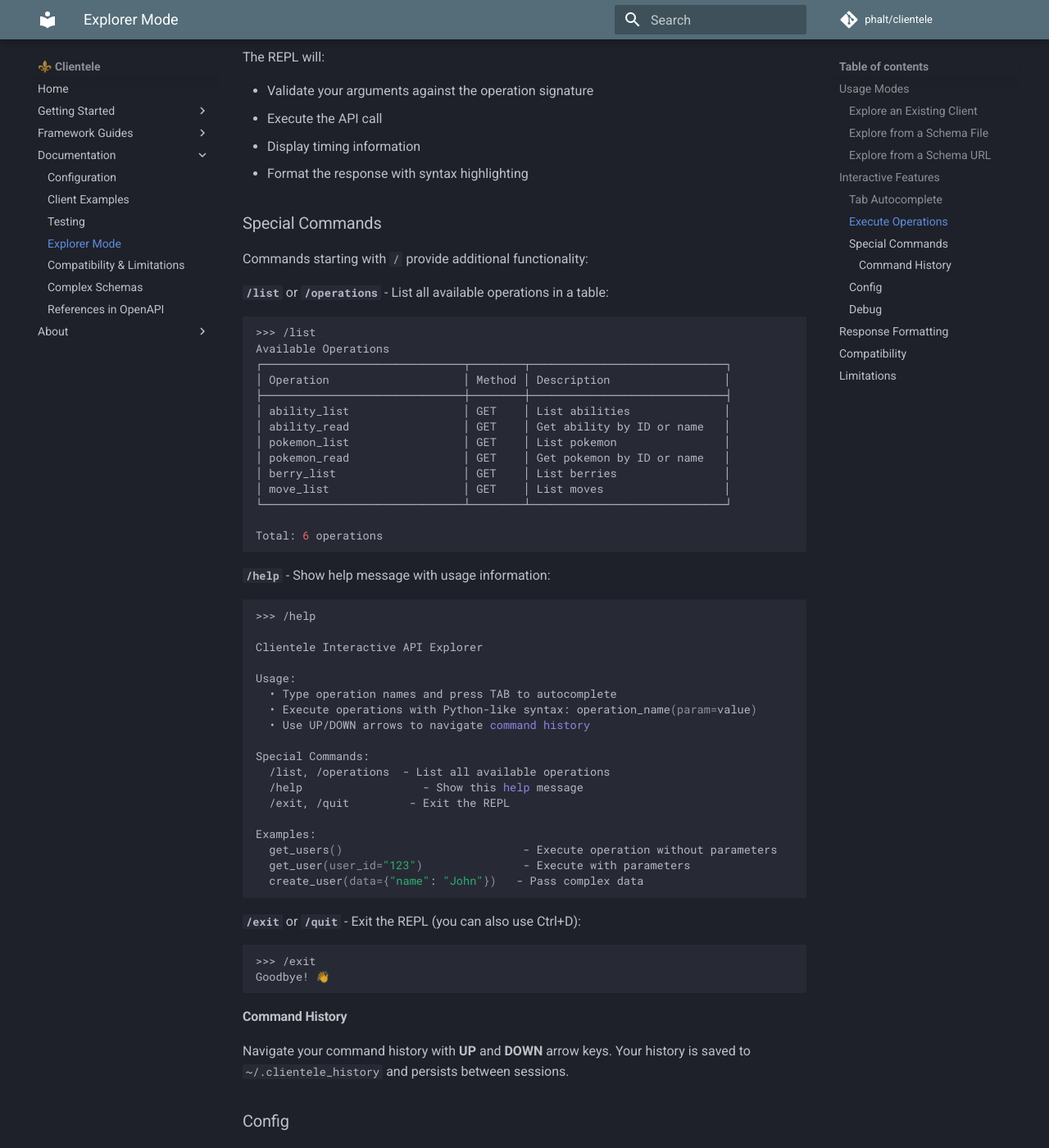
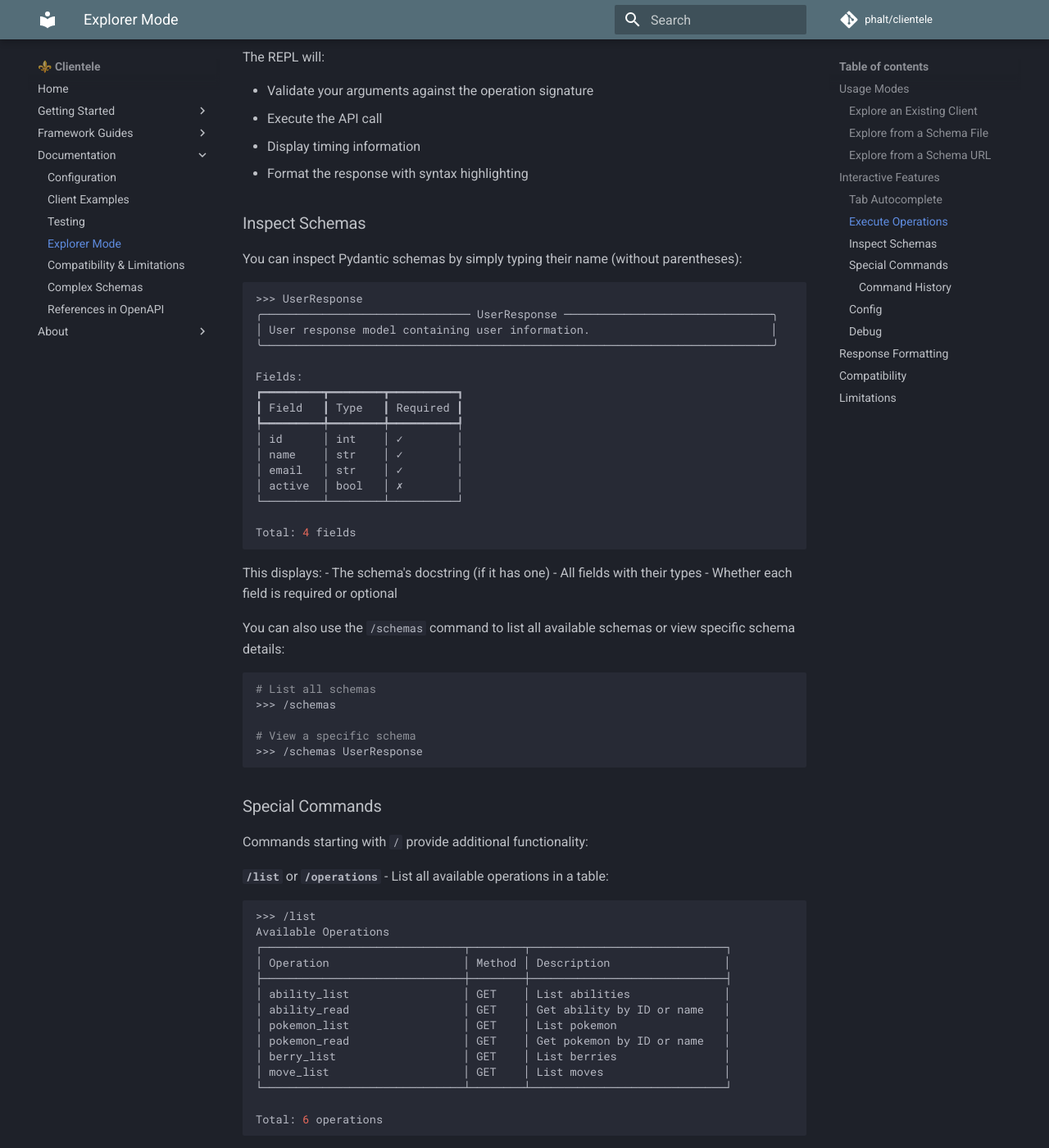
Before and after one commit to phalt/clientele, an MkDocs documentation site: the page built from docs/explore.md, in a window 1280 px wide and 1400 px high, scrolled down 2096 px. Shown: the whole window at 82% size. Built offline with MkDocs 1.6.1 and Material for MkDocs 9.7.7, drawn with Linux system fonts in a browser that asks for light colours; comment, search, counter and statistics services are not loaded.

Commit message:
Add schema inspection feature to explore REPL
Co-authored-by: phalt <490685+phalt@users.noreply.github.com>

````diff
--- a/docs/explore.md
+++ b/docs/explore.md
@@ -71,6 +71,44 @@ The REPL will:
 - Execute the API call
 - Display timing information
 - Format the response with syntax highlighting
+
+### Inspect Schemas
+
+You can inspect Pydantic schemas by simply typing their name (without parentheses):
+
+```sh
+>>> UserResponse
+╭─────────────────────────────── UserResponse ───────────────────────────────╮
+│ User response model containing user information.                           │
+╰────────────────────────────────────────────────────────────────────────────╯
+
+Fields:
+┏━━━━━━━━━┳━━━━━━━━┳━━━━━━━━━━┓
+┃ Field   ┃ Type   ┃ Required ┃
+┡━━━━━━━━━╇━━━━━━━━╇━━━━━━━━━━┩
+│ id      │ int    │ ✓        │
+│ name    │ str    │ ✓        │
+│ email   │ str    │ ✓        │
+│ active  │ bool   │ ✗        │
+└─────────┴────────┴──────────┘
+
+Total: 4 fields
+```
+
+This displays:
+- The schema's docstring (if it has one)
+- All fields with their types
+- Whether each field is required or optional
+
+You can also use the `/schemas` command to list all available schemas or view specific schema details:
+
+```sh
+# List all schemas
+>>> /schemas
+
+# View a specific schema
+>>> /schemas UserResponse
+```
 
 ### Special Commands
 
````
Also changed, not shown: 4 other files.
